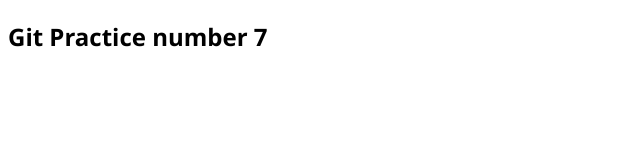
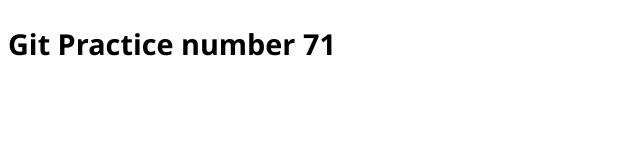
Before and after one commit to zsoliman/github-practice-7, a plain HTML site: page index.html in a window 1280 px wide. Shown: the whole page, without its empty margins (0-640 px from the left). Drawn offline with Linux system fonts and the light colour scheme.

Commit message:
content updated

```diff
--- a/index.html
+++ b/index.html
@@ -10,7 +10,7 @@
 </head>
 
 <body>
-    <h2 class="header">Git Practice number 7</h2>
+    <h2 class="header">Git Practice number 71</h2>
     <script src="./main.js"></script>
 </body>
 
--- a/main.css
+++ b/main.css
@@ -1,3 +1,4 @@
 body {
     font-family: 'Segoe UI', Tahoma, Geneva, Verdana, sans-serif;
+    font-size: larger;
 }
--- a/main.js
+++ b/main.js
@@ -1,3 +1,4 @@
 let celebs = ['Oprah', 'Ellen', 'Sonic the hedgehog']
 
 console.log(celebs)
+console.log(celebs)
```
